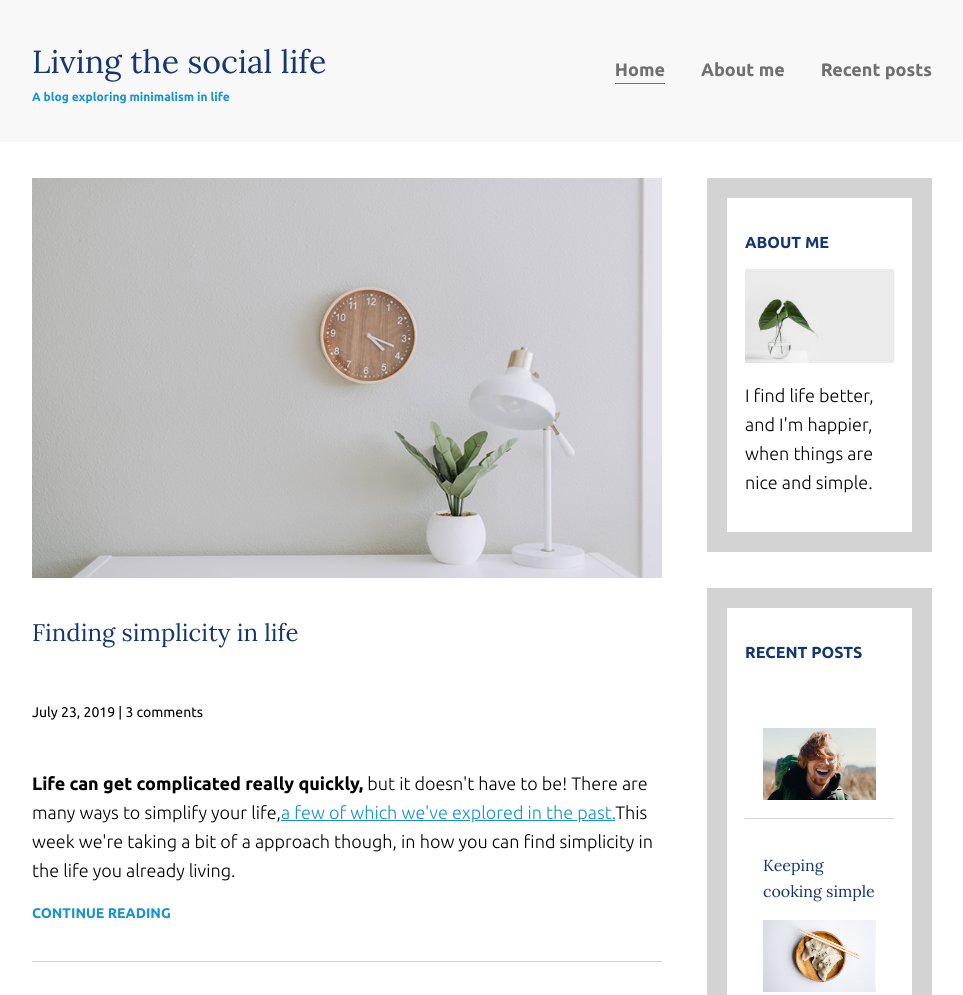
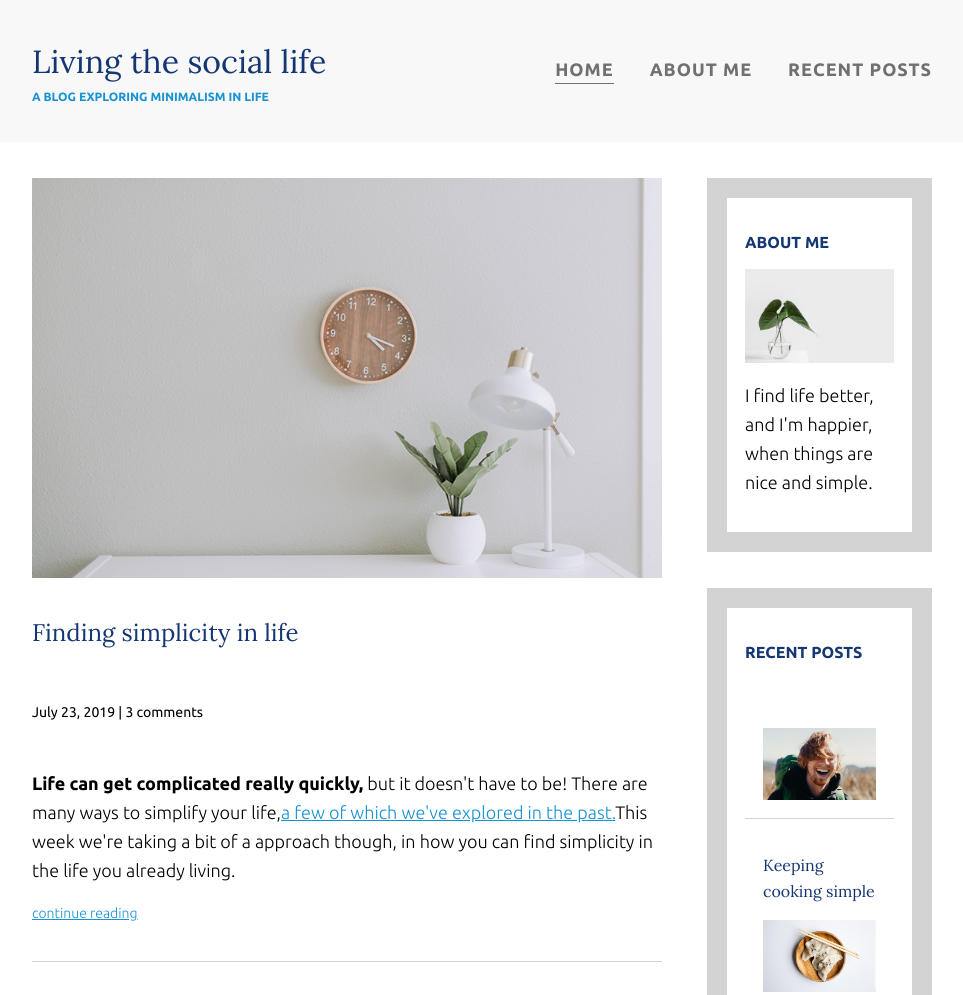
Before and after one commit to Saadchr/Simple-life-website, a plain HTML site: page index.html in a window 1280 px wide. Shown: the top 995 px of the page, without its empty margins (158-1121 px from the left). Drawn offline with nearby package versions, Linux system fonts and the light colour scheme.

Commit message:
css changes

```diff
--- a/css/styles.css
+++ b/css/styles.css
@@ -51,10 +51,17 @@ h3 {
   font-size: 0.75rem;
 }
 
-a {
+li a {
   color: #1792d2;
+  text-transform: uppercase;
+}
+a{
+  color:#1792d2;
 }
 
+nav a{
+  letter-spacing: 1px;
+}
 a:focus,
 a:hover {
   color: #143774;
@@ -68,11 +75,12 @@ a:hover {
 .article-info {
   font-weight: 400;
 }
-
+e
 .article-read-more {
   text-transform: uppercase;
   text-decoration: none;
   font-weight: 700;
+  letter-spacing: 1px;
 }
 
 .article-read-more:hover,
@@ -87,6 +95,7 @@ a:hover {
   color: #1792d2;
   font-size: 0.75rem;
   margin: 0;
+  text-transform: uppercase;
 
 }
 .widget-title,
```
